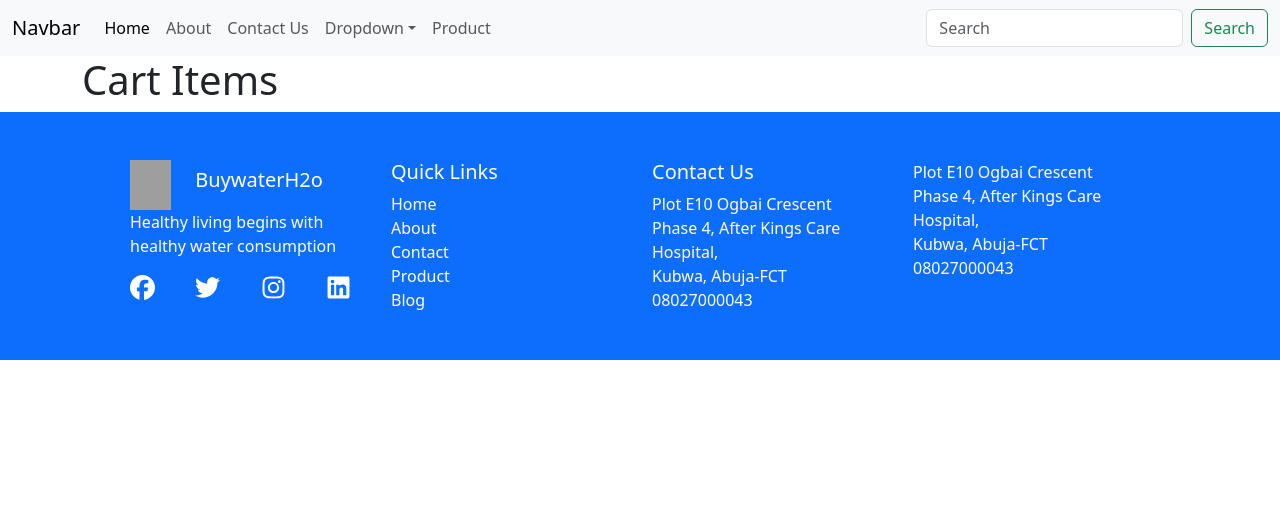
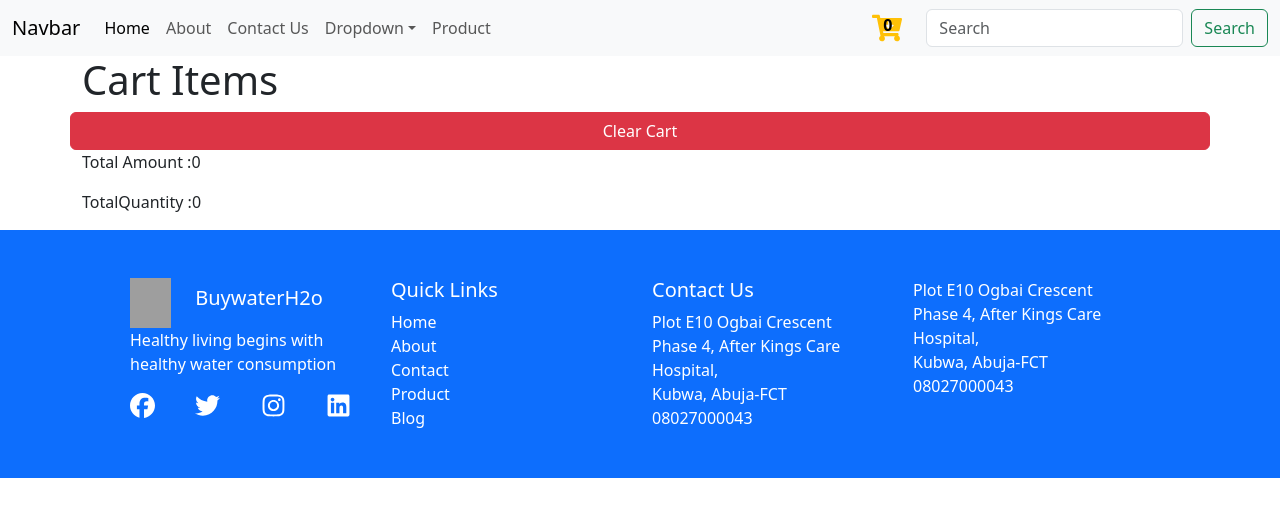
Before and after one commit to Sirwin2win/mern, a React (Vite) app: page /cart in a window 1280 px wide. Shown: the top 516 px of the page. Built offline with nearby package versions, Linux system fonts and the light colour scheme; grey boxes are pictures that could not be loaded.

Commit message:
cart page concluded

```diff
--- a/src/components/CartPage.jsx
+++ b/src/components/CartPage.jsx
@@ -1,11 +1,11 @@
 import React from 'react'
 import { useDispatch, useSelector } from 'react-redux'
 import { clearCart, decreaseCart, increaseCart, removeFromCart } from '../features/cart/cartSlice'
-
+import { FaPlus,FaMinus  } from "react-icons/fa";
 
 const CartPage = () => {
     const dispatch = useDispatch()
-    const {cartItems,totalQuantity,totalAmount} = useSelector(state=>state.cart)
+    const {cartItems,totalQuantity,totalAmount} = useSelector(state=>state.carts)
   return (
     <div className='container'>
         <h1>Cart Items</h1>
@@ -15,21 +15,25 @@ const CartPage = () => {
 
                     <img src={`https://node-apis-vnla.onrender.com/${cart.image}`} alt='' className="col-sm-4" />
                     <div className="col-sm-4">
-                        <h5>{cart.title}</h5>
-                        <p>${cart.price}</p>
+                        <h5>Item : {cart.title}</h5>
+                        <p>Price : ${cart.price}</p>
                         <div className="row">
-                            <button className="col-sm-5" style={{fontSize:'30px'}} onClick={()=>dispatch(increaseCart(cart.id))}>+</button>
-                            <button className="col-sm-5" style={{fontSize:'40px'}} onClick={()=>dispatch(decreaseCart(cart.id))}>-</button>
+                            <FaPlus className="col-sm-5 my-5" onClick={()=>dispatch(increaseCart(cart._id))} />
+                            <FaMinus className="col-sm-5 my-5" onClick={()=>dispatch(decreaseCart(cart._id))} />
+
+                            {/* <h5 className="col-sm-5" style={{fontSize:'30px'}} onClick={()=>dispatch(increaseCart(cart._id))}>+</h5> */}
+                            {/* <h5 className="col-sm-5" style={{fontSize:'40px'}} onClick={()=>dispatch(decreaseCart(cart._id))}>-</h5> */}
                         </div>
-                        <p>{cart.quantity}</p>
+                        <p>Quantity: {cart.quantity}</p>
                     </div>
                     <hr />
-                    <button className='btn btn-danger' onClick={()=>dispatch(clearCart())}>Clear Cart</button>
-                    <p>Total Amount :{totalAmount}</p>
-                    <p>TotalQuantity :{totalQuantity}</p>
+
 
                 </div>
             ))}
+            <button className='btn btn-danger' onClick={()=>dispatch(clearCart())}>Clear Cart</button>
+                    <p>Total Amount :{totalAmount}</p>
+                    <p>TotalQuantity :{totalQuantity}</p>
         </div>
 
     </div>
--- a/src/components/Header.jsx
+++ b/src/components/Header.jsx
@@ -2,13 +2,17 @@ import React from 'react'
 import { Link} from 'react-router-dom'
 import { IoLogOutOutline } from "react-icons/io5";
 import { logout } from '../features/auth/authSlice';
-import { useDispatch } from 'react-redux';
+import { useDispatch, useSelector } from 'react-redux';
+import { FaCartArrowDown } from "react-icons/fa";
+
+
 
 
 
 
 const Header = () => {
   const dispatch = useDispatch()
+  const {totalQuantity} = useSelector(state=>state.carts)
   return (
     <div>
         <nav className="navbar navbar-expand-lg bg-body-tertiary">
@@ -47,6 +51,10 @@ const Header = () => {
           <Link className="nav-link" to='/product' >Product</Link>
         </li>
       </ul>
+      <div style={{position:'relative'}}>
+              <Link to={'/cart'}><p style={{position:'absolute',left:35,fontWeight:'bold',color:'black'}}>{totalQuantity}</p></Link>
+      <FaCartArrowDown size={30}  className='mx-4 text-warning'/>
+      </div>
       <form className="d-flex" role="search">
         <input className="form-control me-2" type="search" placeholder="Search" aria-label="Search"/>
         <button className="btn btn-outline-success" type="submit">Search</button>
--- a/src/features/cart/cartSlice.js
+++ b/src/features/cart/cartSlice.js
@@ -30,12 +30,12 @@ const products = [
 ]
 // const {products,status,error} = useSelector(state=>state.products)| products.map(product=>)
 const cartSlice = createSlice({
-    name:'cart',
+    name:'carts',
     initialState,
     reducers:{
        addToCart:(state,action)=>{
         const item = action.payload
-        const existingItem  = state.cartItems.find(v=>v.id===item.id)
+        const existingItem  = state.cartItems.find(v=>v._id===item._id)
         if(existingItem){
             existingItem.quantity +=1
         }else{
@@ -48,18 +48,18 @@ const cartSlice = createSlice({
        },
        removeFromCart:(state,action)=>{
         const id = action.payload
-        const item = state.cartItems.find((v)=>v.id==id)
+        const item = state.cartItems.find((v)=>v._id==id)
         if(item){
             state.totalAmount -= item.quantity * item.price
             state.totalQuantity -= item.quantity
         }
-        state.cartItems = state.cartItems.filter(v=>v.id !==id)
+        state.cartItems = state.cartItems.filter(v=>v._id !==id)
         // save to local storage
         saveStorage(state)
        },
        increaseCart:(state,action)=>{
         const id = action.payload
-        const item = state.cartItems.find(v=>v.id == id)
+        const item = state.cartItems.find(v=>v._id == id)
         if(item){
             item.quantity +=1
             state.totalQuantity +=1
@@ -70,14 +70,15 @@ const cartSlice = createSlice({
        },
        decreaseCart:(state,action)=>{
         const id = action.payload
-        const item = state.cartItems.find(v=>v.id==id)
+        console.log(id)
+        const item = state.cartItems.find(v=>v._id==id)
         if(item){
             item.quantity -=1
             state.totalQuantity -=1
             state.totalAmount -=item.price
         }
         if(item.quantity===0){
-            state.cartItems = state.cartItems.filter(v=>v.id !==id)
+            state.cartItems = state.cartItems.filter(v=>v._id !==id)
         }
         // save to local storage
         saveStorage(state)
@@ -86,6 +87,7 @@ const cartSlice = createSlice({
         state.cartItems =[]
         state.totalAmount = 0
         state.totalQuantity = 0
+        localStorage.removeItem('cartInfo')
        }
     }
 })
--- a/src/features/store/store.js
+++ b/src/features/store/store.js
@@ -9,7 +9,7 @@ const store = configureStore({
         products:productSlice,
         product:singleSlice,
         auth:authSlice,
-        cart:cartSlice
+        carts:cartSlice
     }
 })
 
```
